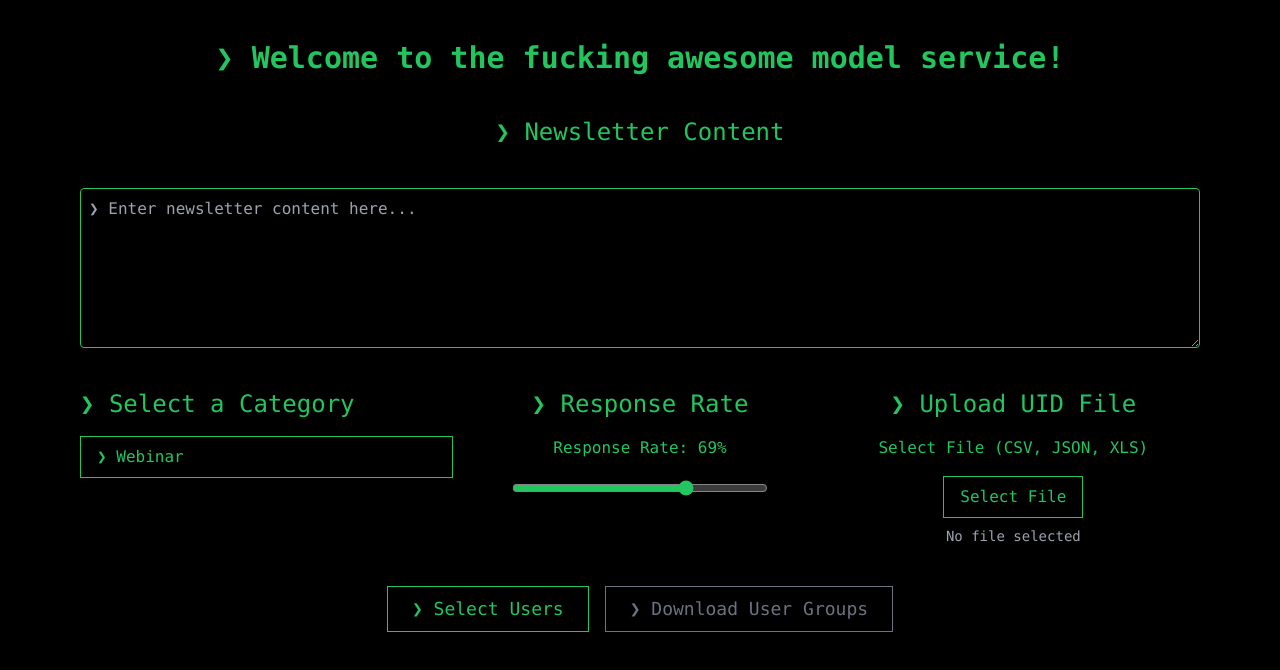
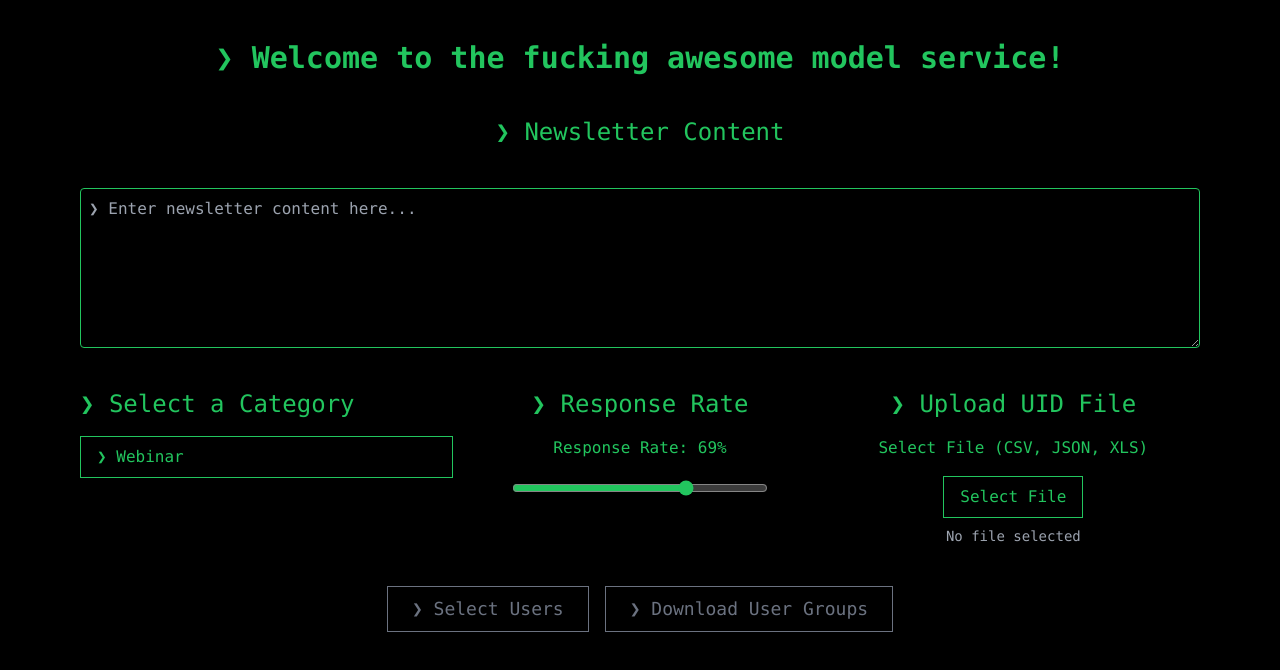
Before and after one commit to DenisKOMAROV/fucking_awesome_ml_web_ui_template, a React (Create React App) app in the folder frontend/: page / in a window 1280 px wide. Shown: the top 670 px of the page. Built offline with nearby package versions, Linux system fonts and the light colour scheme.

Commit message:
file upload once, analyze many. buttons inavailability logic

```diff
--- a/frontend/src/App.js
+++ b/frontend/src/App.js
@@ -17,10 +17,14 @@ function App() {
   const [stats, setStats] = useState(null);
   const [loading, setLoading] = useState(false);
   const [filesGenerated, setFilesGenerated] = useState(false);
-  const [zipFilename, setZipFilename] = useState(null);  // ✅ Added missing useState
+  const [zipFilename, setZipFilename] = useState(null);
+  const [fileUploading, setFileUploading] = useState(false);
 
   // Upload UID file to backend
   const handleFileUpload = async (file) => {
+    console.log("Uploading file:", file.name);
+    setFileUploading(true);
+    setFileId(null); // Reset fileId to disable Select Users during upload
     const formData = new FormData();
     formData.append("uid_file", file);
 
@@ -28,16 +32,31 @@ function App() {
       const response = await axios.post(`${API_BASE_URL}/upload_uid_file`, formData, {
         headers: { "Content-Type": "multipart/form-data" },
       });
-      setFileId(response.data.file_id);
+      console.log("File uploaded successfully, received fileId:", response.data.file_id);
+
+      if (response.data.file_id) {
+        console.log("✅ Received valid fileId:", response.data.file_id);
+        setFileId(response.data.file_id);
+      } else {
+          console.error("❌ fileId is missing in backend response:", response.data);
+      }
+
       alert("File uploaded successfully!");
     } catch (error) {
       console.error("Error uploading file:", error);
       alert("Failed to upload file.");
+    } finally {
+      setFileUploading(false);
     }
   };
 
   // Fetch stats from backend
   const handleSelectUsers = async () => {
+    console.log("Attempting to select users with fileId:", fileId);
+    if (!fileId) {
+      console.warn("Select Users button clicked, but no fileId is set.");
+      return; // Prevent clicking before file is uploaded
+    }
     setLoading(true);
 
     try {
@@ -48,8 +67,9 @@ function App() {
         file_id: fileId,
       });
 
+      console.log("Users selected successfully, received stats:", response.data.stats);
       setStats(response.data.stats);
-      setZipFilename(response.data.zip_filename);  // ✅ Store zip filename for download
+      setZipFilename(response.data.zip_filename);
       setFilesGenerated(true);
     } catch (error) {
       console.error("Error selecting users:", error);
@@ -61,6 +81,7 @@ function App() {
 
   // Download user groups ZIP file
   const handleDownloadGroups = async () => {
+    console.log("Attempting to download file:", zipFilename);
     if (!filesGenerated || !zipFilename) return;
 
     try {
@@ -98,15 +119,15 @@ function App() {
         </div>
 
         <div className="w-1/3 text-center space-y-4">
-          <h2 className="text-2xl">❯ Upload UID File</h2>
+          <h2 className="text-2xl">❯ Upload UID File </h2>
           <p className="text-green-500">Select File (CSV, JSON, XLS)</p>
-          <FileUpload onFileSelect={handleFileUpload} />
+          <FileUpload onFileSelect={handleFileUpload} fileUploading={fileUploading} />
         </div>
       </div>
 
       {/* Display Stats (After Selecting Users) */}
       {stats && (
-        <div className="w-full text-center border border-green-500 p-4 mt-6">
+        <div className="w-full text-left border border-green-500 rounded  p-5 mt-2 space-y-0 space-x-6">
           <h2 className="text-xl">❯ Stats Summary</h2>
           <p>Total Users: {stats.total_users}</p>
           <p>Expected Open Rate: {stats.expected_open_rate}%</p>
@@ -117,7 +138,16 @@ function App() {
       )}
 
       <div className="mt-6 space-x-4 flex">
-        <Button text={loading ? "Loading..." : "Select Users"} onClick={handleSelectUsers} />
+        <button
+          onClick={handleSelectUsers}
+          disabled={!fileId || fileUploading || loading}
+          className={`px-6 py-2 text-lg border ${!fileId || fileUploading || loading ? "border-gray-500 text-gray-500 cursor-not-allowed" : "bg-black text-green-500 border-green-500 hover:bg-green-500 hover:text-black transition"}`}
+        >
+          {/* ❯ Select Users */}
+          {loading ? "❯ Loading..." : "❯ Select Users"}
+
+        </button>
+
         <button
           onClick={handleDownloadGroups}
           disabled={!filesGenerated || !zipFilename}
```
